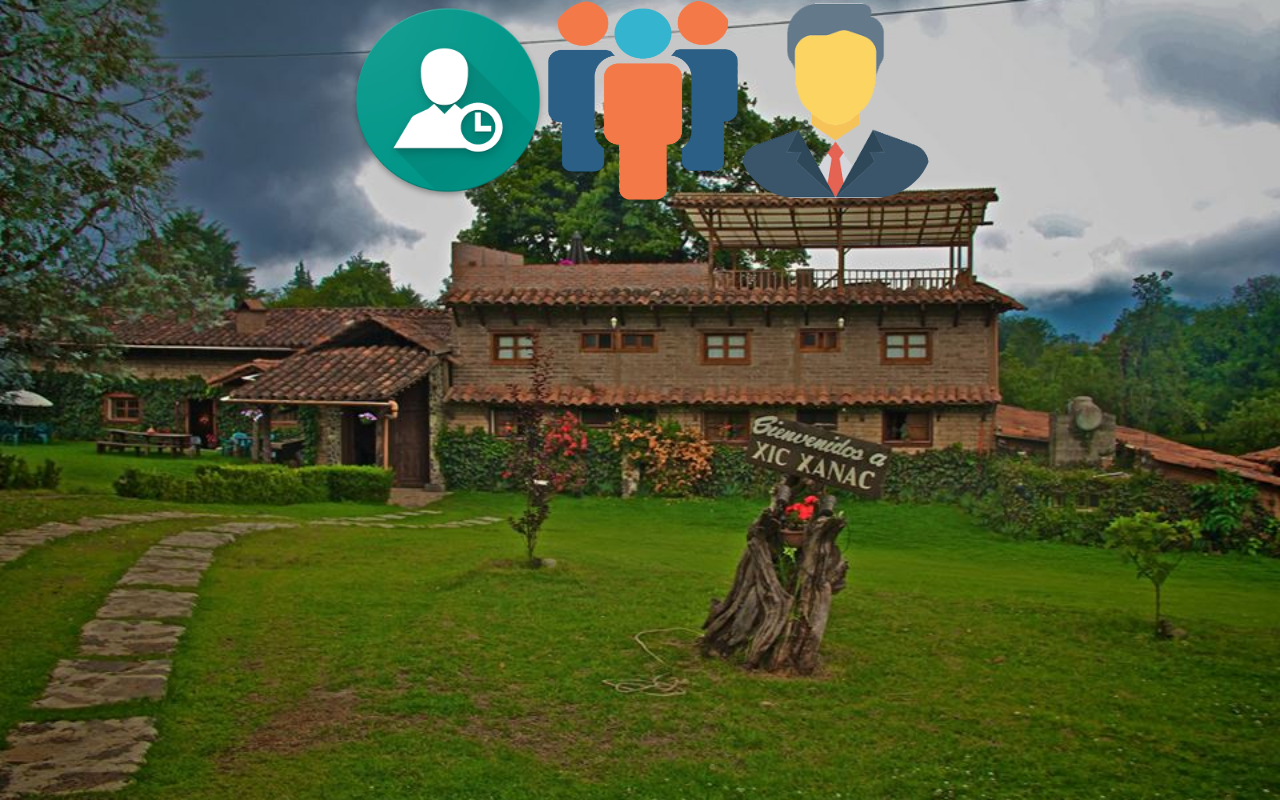
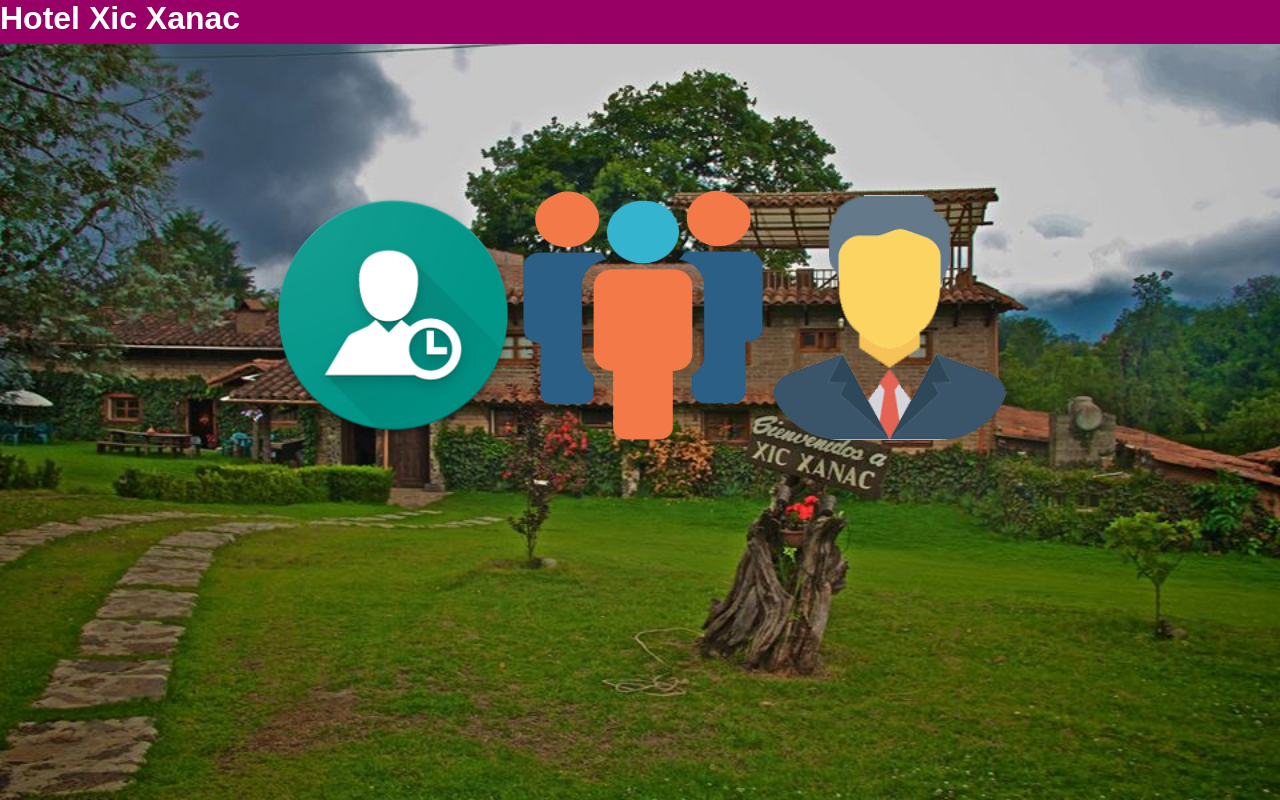
Before and after one commit to Administracions/Administracion, a plain HTML site: page Interfaces/primera/index.html in a window 1280 px wide. Drawn offline with Linux system fonts and the light colour scheme; a web font is replaced by a local one.

Commit message:
Add files via upload

```diff
--- a/Interfaces/primera/index.html
+++ b/Interfaces/primera/index.html
@@ -4,13 +4,28 @@
     <meta charset="UTF-8">
     <link rel="stylesheet" href="../primera/indexcss/fontello.css">
     <link rel="stylesheet" href="../primera/indexcss/estiloindex.css">
+    <link rel="stylesheet" href="../primera/indexcss/menu.css">
     <meta http-equiv="X-UA-Compatible" content="IE=edge">
     <meta name="viewport" content="width=<<device-width>>, initial-scale=1.0">
-    <title>Document</title>
+    <title>SRA</title>
 </head>
 <body>
-        <a href="../reloj/reloj.html" class="button-regis"><img src="../img/registro.png" class="regi"></a>
-        <a href="../login empleado/lgemp.html" class="button-emp"><img src="../img/personal.png" class="emp"></a>
-        <a href="../login administrador/lgadmin.html" class="button-admin"><img src="../img/administrador.png" class="admi"></a>
-</body>
+    <header>
+        <div class="contenedor">
+        <h1> Hotel Xic Xanac </h1>
+        <input type="checkbox" id="menu-bar">
+        <label class="icon-menu" for="menu-bar"></label>
+            <nav class="menu">
+                <a href="">Ayuda</a>
+                <a href="">Contacto</a>
+                <a href="../primera/index.html">Salir</a>
+            </nav>
+        </div>
+</header>
+    <div class="menu-elegir">
+        <a href="../reloj/reloj.html" /*class="button-regis"*/><img src="../img/registro.png" class="regi"></a>
+        <a href="../login empleado/lgemp.html" /*class="button-emp"*/><img src="../img/personal.png" class="emp"></a>
+        <a href="../login administrador/lgadmin.html" /*class="button-admin"*/><img src="../img/administrador.png" class="admi"></a>
+    </div>
+    </body>
 </html>
--- /dev/null
+++ b/Interfaces/primera/indexcss/estilo.css
@@ -0,0 +1,37 @@
+@import url(http://fonts.googleapis.com/css?family=Open+Sans);
+@import url(menu.css);
+
+*{
+    margin: 0;
+    padding: 0;
+    box-sizing: border-box;
+}
+
+body {
+  font-family: 'Open-Sans', sans-serif;
+}
+
+header {
+    width: 100%;
+    background: #990066;
+    color: #fff;
+    position: fixed;
+    top: 0;
+    left: 0;
+    z-index: 100;
+}
+
+.contenedor
+{
+    width: 100%;
+    margin: auto;
+
+}
+
+h1 {
+    float: left;
+}
+
+header .contenedor {
+    display: table;
+}
--- a/Interfaces/primera/indexcss/estiloindex.css
+++ b/Interfaces/primera/indexcss/estiloindex.css
@@ -1,8 +1,35 @@
 @import url(http://fonts.googleapis.com/css?family=Open+Sans);
+@import url(menu.css);
 
 *{
     margin: 0;
     padding: 0;
+    box-sizing: border-box;
+}
+
+header {
+    width: 100%;
+    background: #990066;
+    color: #fff;
+    position: fixed;
+    top: 0;
+    left: 0;
+    z-index: 100;
+}
+
+.contenedor
+{
+    width: 100%;
+    margin: auto;
+
+}
+
+h1 {
+    float: left;
+}
+
+header .contenedor {
+    display: table;
 }
 
 body {
@@ -19,25 +46,26 @@ body {
         -webkit-background-size: cover;
         -o-background-size: cover;
 }
-
-.button-regis .regi{
-    width: 200px;
-    height: 200px;
-    top: -50px;
-    left: calc(50% - 50px);
+.menu-elegir{
+    justify-content: center;
+    align-content: center;
+    text-align: center;
+}
+/*.button-regis*/ .regi{
+    width: 250px;
+    height: 250px;
+    margin: 190px 0;
 }
 
-.button-emp .emp{
-    width: 190px;
-    height: 200px;
-    border-radius: 25%;
-    top: -70px;
-    left: calc(50% - 70px);
+/*.button-emp*/ .emp{
+    width: 240px;
+    height: 250px;
+    border-radius: 22%;
+    margin: 190px 0;
 }
-.button-admin .admi{
-    width: 195px;
-    height: 195px;
+/*.button-admin*/ .admi{
+    width: 245px;
+    height: 245px;
     border-radius: 30%;
-    top: -50px;
-    left: calc(50% - 50px);
+    margin: 190px 0;
 }
--- /dev/null
+++ b/Interfaces/primera/indexcss/menu.css
@@ -0,0 +1,39 @@
+#menu-bar {
+    display: none;
+}
+
+header label {
+    float:  right;
+    font-size: 28px;
+    margin: 6px 0;
+    cursor: pointer;
+}
+
+.menu {
+    position: absolute;
+    top: 50px;
+    left: 0;
+    width: 100%;
+    height: 100vh;
+    background: rgba(51,51,51,0.9);
+    transition: all 0.5s;
+    transform: translateX(-100%);
+}
+
+.menu a {
+    display: block;
+    color: #fff;
+    height: 50px;
+    text-decoration: none;
+    padding: 15px;
+    border-bottom: 1px solid rgba(255,255,255,0.5);
+}
+
+.menu a:hover{
+    background: rgba(255,255,255,0.3);
+}
+
+
+#menu-bar:checked ~ .menu {
+    transform: translateX(0%);
+}
```
